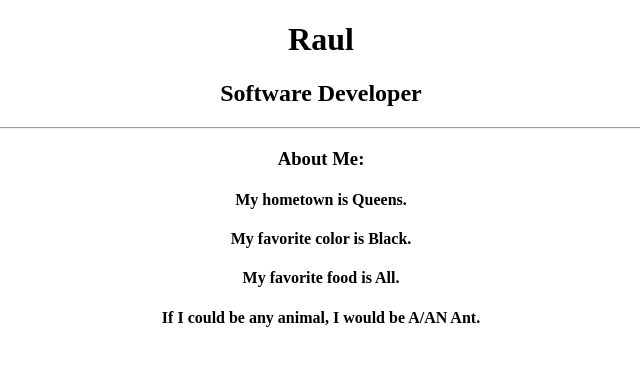
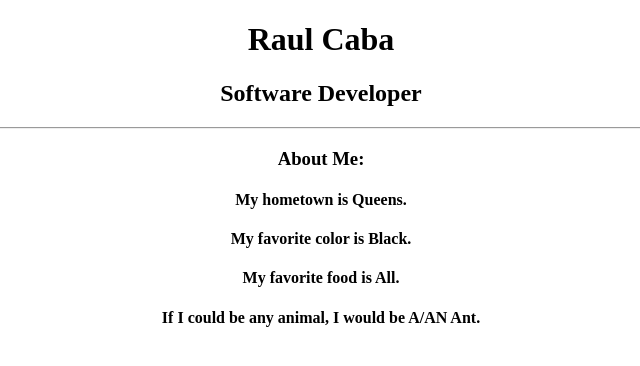
Before and after one commit to elpatron11/My-personal-info, a plain HTML site: page index.html in a window 1280 px wide. Shown: the whole page, without its empty margins (319-959 px from the left). Drawn offline with Linux system fonts and the light colour scheme.

Commit message:
Adding new placeholder text

```diff
--- a/index.html
+++ b/index.html
@@ -7,7 +7,7 @@
 		  </head>
 		  <body>
 			<div align="center">
-				<h1>Raul</h1>
+				<h1>Raul Caba</h1>
 				<h2>Software Developer</h2>
 				<hr>
 				<h3>About Me:</h3>
```
